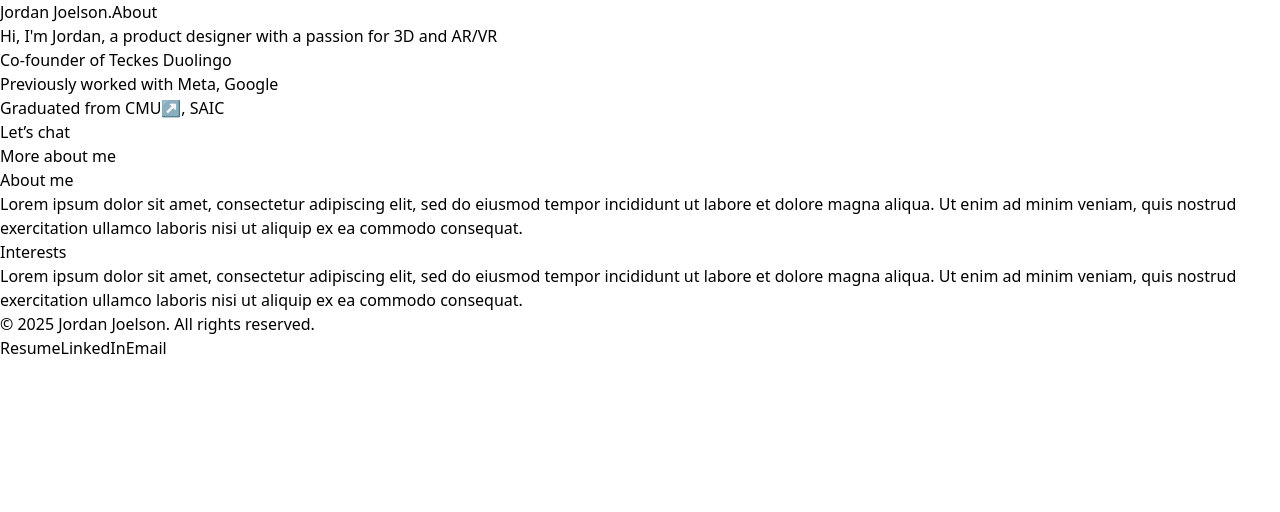
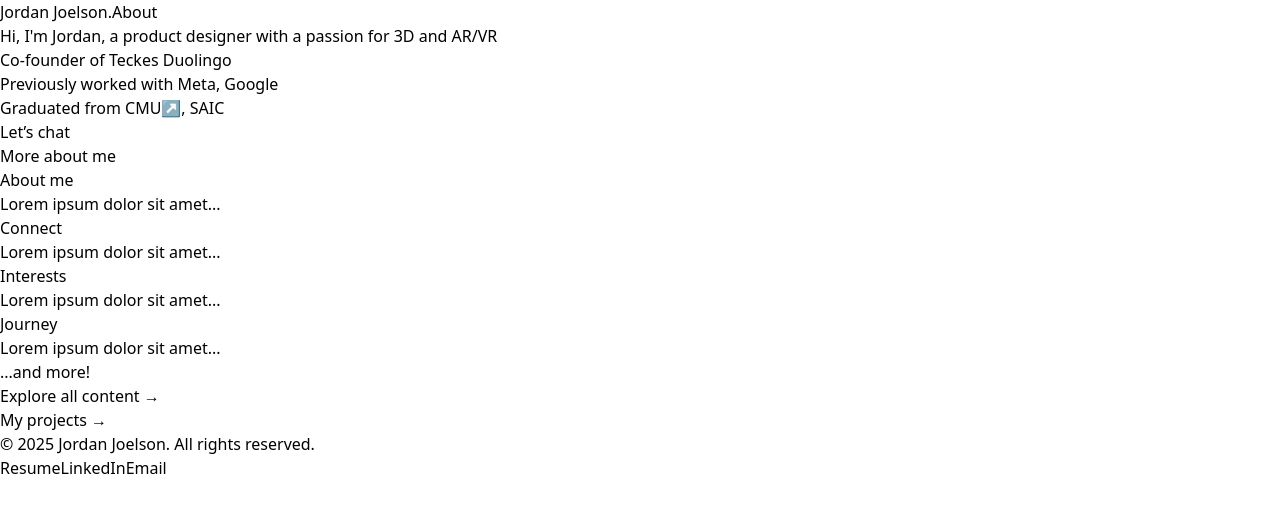
Before and after one commit to jordanjoelson/portfolio, a React (Vite) app in the folder frontend/: page / in a window 1280 px wide. Shown: the top 512 px of the page. Built offline with nearby package versions, Linux system fonts and the light colour scheme.

Commit message:
project section

```diff
--- a/frontend/src/index.css
+++ b/frontend/src/index.css
@@ -1,3 +1,13 @@
 @tailwind base;
 @tailwind components;
 @tailwind utilities;
+
+/* Hide Scrollbar Cleanly */
+.scrollbar-hide::-webkit-scrollbar {
+    display: none;
+  }
+
+  .scrollbar-hide {
+    -ms-overflow-style: none;  /* IE and Edge */
+    scrollbar-width: none;  /* Firefox */
+  }
--- a/frontend/src/pages/home.jsx
+++ b/frontend/src/pages/home.jsx
@@ -1,6 +1,29 @@
+import { useEffect } from 'react'
+
 const Home = () => {
+  useEffect(() => {
+    const container = document.getElementById('projects-scroll')
+
+    const handleWheel = (e) => {
+      if (e.deltaY === 0) return
+      e.preventDefault()
+      container.scrollLeft += e.deltaY
+    }
+
+    if (container) {
+      container.addEventListener('wheel', handleWheel)
+    }
+
+    return () => {
+      if (container) {
+        container.removeEventListener('wheel', handleWheel)
+      }
+    }
+  }, [])
+
   return (
     <div className="min-h-screen pt-5 flex flex-col items-center">
+
       {/* Hero Section */}
       <div className="w-full max-w-[1400px] h-[1140px] relative bg-sky-100 rounded-[32px] outline outline-1 outline-offset-[-1px] outline-slate-300 overflow-hidden p-10">
 
@@ -25,30 +48,91 @@ const Home = () => {
       </div>
 
       {/* More About Me Section */}
-      <div className="w-full flex flex-col items-center gap-20 mt-40">
-        <div className="w-96 h-36 text-black text-5xl font-semibold font-['Plus_Jakarta_Sans']">
-          More about me
-        </div>
+      <div className="w-full flex justify-center gap-20 mt-40">
 
-        <div className="flex flex-wrap justify-center gap-20">
+        {/* Left Column */}
+        <div className="flex flex-col gap-20">
+          <div className="w-96 h-36 text-black text-5xl font-semibold font-['Plus_Jakarta_Sans']">
+            More about me
+          </div>
+
           {/* About Me Card */}
           <div className="w-[461px] h-[556px] relative bg-sky-100 rounded-[32px] outline outline-1 outline-offset-[-1px] outline-slate-300 overflow-hidden">
             <div className="left-[39px] top-[25px] absolute text-black text-3xl font-semibold font-['Plus_Jakarta_Sans']">
               About me
             </div>
             <div className="w-96 h-96 left-[39px] top-[64px] absolute text-black text-2xl font-normal font-['Plus_Jakarta_Sans'] leading-[60px]">
-              Lorem ipsum dolor sit amet, consectetur adipiscing elit, sed do eiusmod tempor incididunt ut labore et dolore magna aliqua. Ut enim ad minim veniam, quis nostrud exercitation ullamco laboris nisi ut aliquip ex ea commodo consequat.
+              Lorem ipsum dolor sit amet...
             </div>
           </div>
 
+          {/* Connect Card */}
+          <div className="w-[461px] h-[556px] relative bg-sky-100 rounded-[32px] outline outline-1 outline-offset-[-1px] outline-slate-300 overflow-hidden">
+            <div className="left-[38px] top-[36px] absolute text-black text-3xl font-semibold font-['Plus_Jakarta_Sans']">
+              Connect
+            </div>
+            <div className="w-96 h-96 left-[38px] top-[75px] absolute text-black text-2xl font-normal font-['Plus_Jakarta_Sans'] leading-[60px]">
+              Lorem ipsum dolor sit amet...
+            </div>
+          </div>
+        </div>
+
+        {/* Right Column */}
+        <div className="flex flex-col">
           {/* Interests Card */}
           <div className="w-[461px] h-[556px] relative bg-sky-100 rounded-[32px] outline outline-1 outline-offset-[-1px] outline-slate-300 overflow-hidden">
             <div className="left-[26px] top-[27px] absolute text-black text-3xl font-semibold font-['Plus_Jakarta_Sans']">
               Interests
             </div>
             <div className="w-96 h-96 left-[26px] top-[66px] absolute text-black text-2xl font-normal font-['Plus_Jakarta_Sans'] leading-[60px]">
-              Lorem ipsum dolor sit amet, consectetur adipiscing elit, sed do eiusmod tempor incididunt ut labore et dolore magna aliqua. Ut enim ad minim veniam, quis nostrud exercitation ullamco laboris nisi ut aliquip ex ea commodo consequat.
+              Lorem ipsum dolor sit amet...
             </div>
+          </div>
+
+          {/* Journey Card */}
+          <div className="mt-20 w-[461px] h-[556px] relative bg-sky-100 rounded-[32px] outline outline-1 outline-offset-[-1px] outline-slate-300 overflow-hidden">
+            <div className="left-[29px] top-[32px] absolute text-black text-3xl font-semibold font-['Plus_Jakarta_Sans']">
+              Journey
+            </div>
+            <div className="w-96 h-96 left-[29px] top-[71px] absolute text-black text-2xl font-normal font-['Plus_Jakarta_Sans'] leading-[60px]">
+              Lorem ipsum dolor sit amet...
+            </div>
+          </div>
+
+          {/* And More Card */}
+          <div className="mt-20 w-[461px] h-72 relative bg-sky-100 rounded-[32px] outline outline-1 outline-offset-[-1px] outline-slate-300 overflow-hidden">
+            <div className="left-[25px] top-[28px] absolute text-black text-3xl font-semibold font-['Plus_Jakarta_Sans']">
+              ...and more!
+            </div>
+            <div className="left-[130px] top-[207px] absolute text-black text-2xl font-normal font-['Plus_Jakarta_Sans']">
+              Explore all content →
+            </div>
+            <div className="w-80 h-16 left-[67px] top-[191px] absolute bg-Color-2" />
+          </div>
+        </div>
+      </div>
+
+      {/* My Projects Section */}
+      <div className="w-full mt-40 px-10">
+        <div className="max-w-[1400px] mx-auto mb-10">
+          <div className="w-96 h-14 text-black text-5xl font-semibold font-['Plus_Jakarta_Sans']">
+            My projects →
+          </div>
+        </div>
+
+        <div
+          id="projects-scroll"
+          className="overflow-x-scroll scrollbar-hide"
+        >
+          <div className="flex gap-10 w-max pl-[200px] pr-[100px]">
+            {/* Left Overflow Cards */}
+            <div className="w-[600px] h-[500px] bg-sky-100 rounded-[32px]" />
+            <div className="w-[600px] h-[500px] bg-sky-100 rounded-[32px]" />
+
+            {/* Main Visible Cards */}
+            <div className="w-[600px] h-[500px] bg-sky-100 rounded-[32px]" />
+            <div className="w-[600px] h-[500px] bg-sky-100 rounded-[32px]" />
+            <div className="w-[600px] h-[500px] bg-sky-100 rounded-[32px]" />
           </div>
         </div>
       </div>
```
Also changed, not shown: frontend/src/assets/swatch.png (added).
